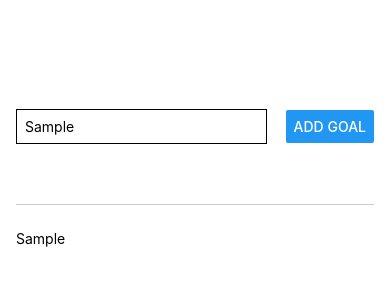
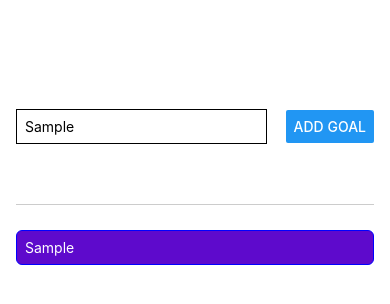
Before and after one commit to barksanto/RNative, a React Native app: screen / in a window 390 px wide. Both pictures are taken after typing "Sample" into the empty fields and a click on the button "ADD GOAL". Shown: the top 304 px of the page. Built offline with nearby package versions, Linux system fonts and the light colour scheme.

Commit message:
added scrollview

```diff
--- a/App.js
+++ b/App.js
@@ -1,5 +1,13 @@
 import { useState } from "react"
-import { StyleSheet, Text, View, Button, TextInput } from "react-native"
+import {
+  StyleSheet,
+  Text,
+  View,
+  Button,
+  TextInput,
+  ScrollView,
+} from "react-native"
+import { TouchableWithoutFeedback } from "react-native-web"
 
 export default function App() {
   const [enteredGoalText, setEnteredGoalText] = useState("")
@@ -15,7 +23,10 @@
       enteredGoalText,
     ])
   }
-  // console.log(courseGoals)
+
+  function deleteItem() {
+    console.log("trynna delete")
+  }
 
   return (
     <View style={styles.appContainer}>
@@ -28,10 +39,16 @@
         <Button title="Add Goal" onPress={addGoalHandler} />
       </View>
       <View style={styles.goalsContainer}>
-        {/* <Text>List of Goals</Text> */}
-        {courseGoals.map((goal) => (
-          <Text key={goal}>{goal}</Text>
-        ))}
+        <ScrollView>
+          {/* <Text>List of Goals</Text> */}
+          {courseGoals.map((goal) => (
+            <View style={styles.goalItem} key={goal}>
+              <Text onPress={deleteItem} style={styles.goalText}>
+                {goal}
+              </Text>
+            </View>
+          ))}
+        </ScrollView>
       </View>
     </View>
   )
@@ -64,4 +81,15 @@
   goalsContainer: {
     flex: 4,
   },
+  goalItem: {
+    backgroundColor: "#5e0acc",
+    marginBottom: 4,
+    padding: 8,
+    borderRadius: 6,
+    borderColor: "blue",
+    borderWidth: 1,
+  },
+  goalText: {
+    color: "white",
+  },
 })
```
